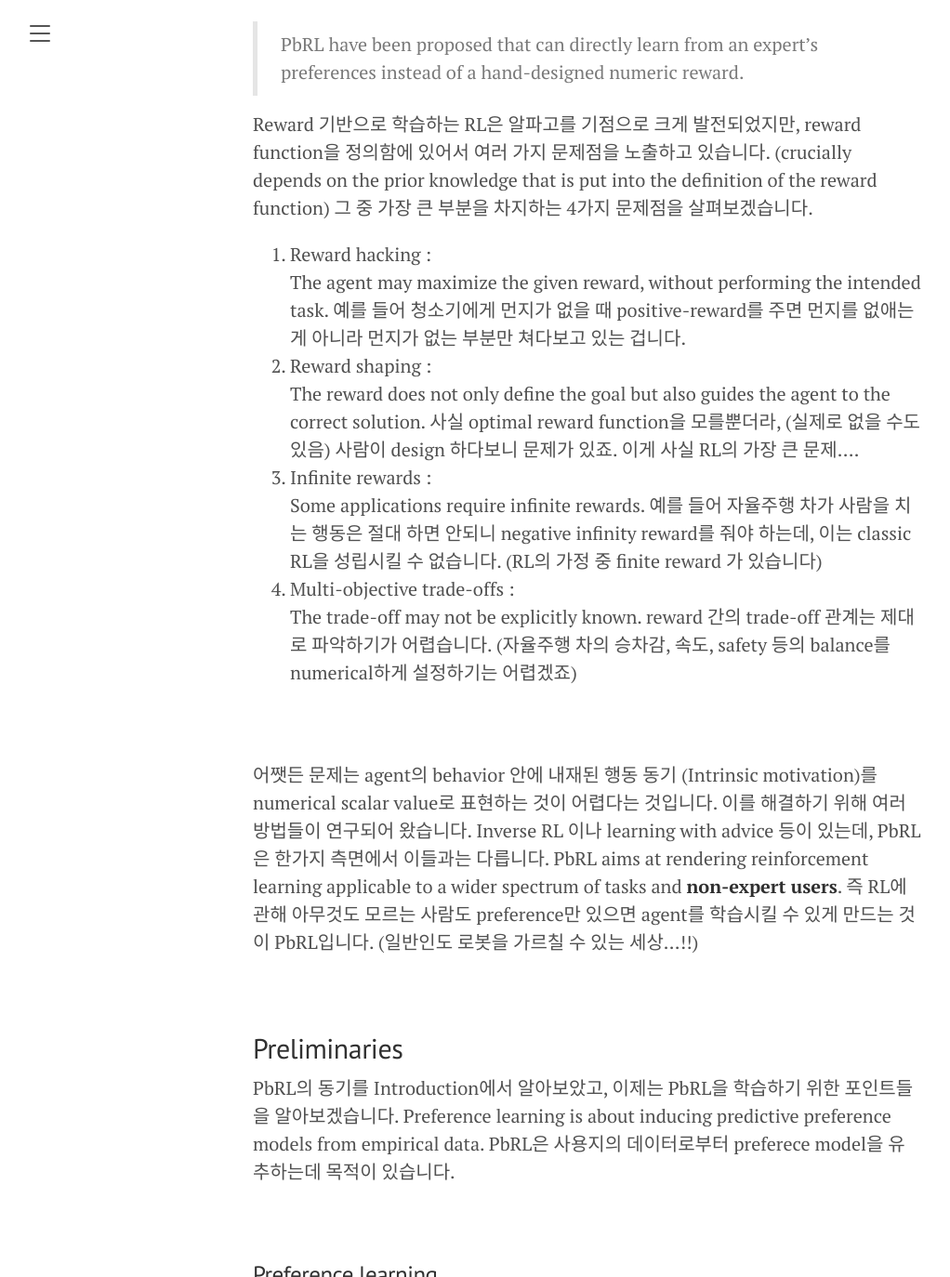
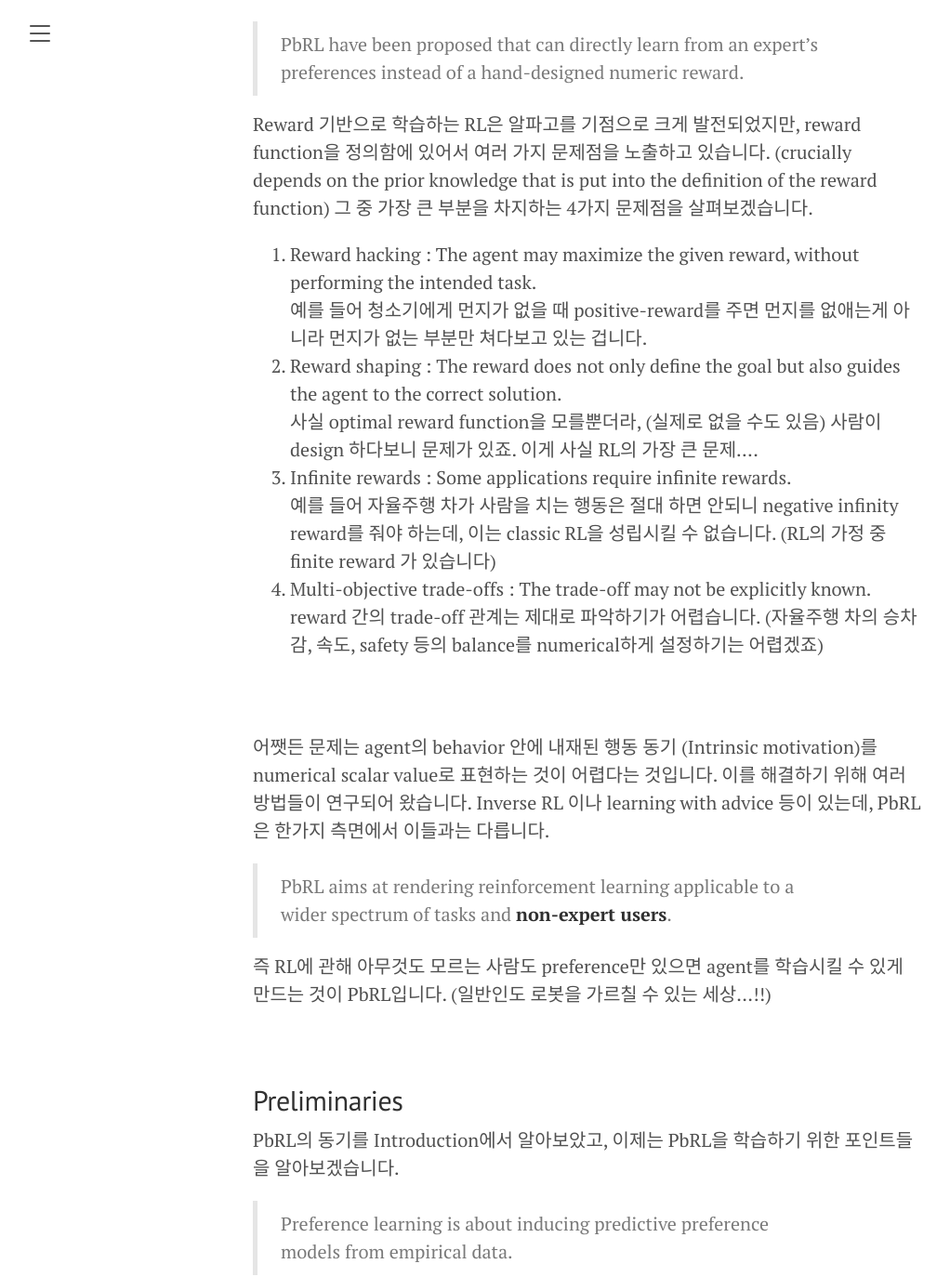
Before and after one commit to jackyoung96/jackyoung96.github.io, a Jekyll site: the page built from _posts/2022-01-01-PbRL_review.md, in a window 1280 px wide and 1400 px high, scrolled down 699 px, cut to the strip 0-1374 px from the top of the window. Shown: the whole strip at 93% size, without its empty margins (8-1030 px from the left). Built offline with Jekyll 4.4.1, drawn with Linux system fonts in a browser that asks for light colours; formulas are drawn with MathJax 3; some of the changed text lies outside the part shown.

Commit message:
PbRL review paper 작성 중

````diff
--- a/_posts/2022-01-01-PbRL_review.md
+++ b/_posts/2022-01-01-PbRL_review.md
@@ -13,22 +13,28 @@
 > PbRL have been proposed that can directly learn from an expert's preferences instead of a hand-designed numeric reward.
 
 Reward 기반으로 학습하는 RL은 알파고를 기점으로 크게 발전되었지만, reward function을 정의함에 있어서 여러 가지 문제점을 노출하고 있습니다. (crucially depends on the prior knowledge that is put into the definition of the reward function) 그 중 가장 큰 부분을 차지하는 4가지 문제점을 살펴보겠습니다.
-1. Reward hacking :
-   The agent may maximize the given reward, without performing the intended task. 예를 들어 청소기에게 먼지가 없을 때 positive-reward를 주면 먼지를 없애는게 아니라 먼지가 없는 부분만 쳐다보고 있는 겁니다.
-2. Reward shaping :
-   The reward does not only define the goal but also guides the agent to the correct solution. 사실 optimal reward function을 모를뿐더라, (실제로 없을 수도 있음) 사람이 design 하다보니 문제가 있죠. 이게 사실 RL의 가장 큰 문제....
-3. Infinite rewards :
-   Some applications require infinite rewards. 예를 들어 자율주행 차가 사람을 치는 행동은 절대 하면 안되니 negative infinity reward를 줘야 하는데, 이는 classic RL을 성립시킬 수 없습니다. (RL의 가정 중 finite reward 가 있습니다)
-4. Multi-objective trade-offs :
-   The trade-off may not be explicitly known. reward 간의 trade-off 관계는 제대로 파악하기가 어렵습니다. (자율주행 차의 승차감, 속도, safety 등의 balance를 numerical하게 설정하기는 어렵겠죠)
+1. Reward hacking : The agent may maximize the given reward, without performing the intended task.
+   예를 들어 청소기에게 먼지가 없을 때 positive-reward를 주면 먼지를 없애는게 아니라 먼지가 없는 부분만 쳐다보고 있는 겁니다.
+2. Reward shaping : The reward does not only define the goal but also guides the agent to the correct solution.
+   사실 optimal reward function을 모를뿐더라, (실제로 없을 수도 있음) 사람이 design 하다보니 문제가 있죠. 이게 사실 RL의 가장 큰 문제....
+3. Infinite rewards : Some applications require infinite rewards.
+   예를 들어 자율주행 차가 사람을 치는 행동은 절대 하면 안되니 negative infinity reward를 줘야 하는데, 이는 classic RL을 성립시킬 수 없습니다. (RL의 가정 중 finite reward 가 있습니다)
+4. Multi-objective trade-offs : The trade-off may not be explicitly known.
+   reward 간의 trade-off 관계는 제대로 파악하기가 어렵습니다. (자율주행 차의 승차감, 속도, safety 등의 balance를 numerical하게 설정하기는 어렵겠죠)
 
 <br /><br />
-어쨋든 문제는 agent의 behavior 안에 내재된 행동 동기 (Intrinsic motivation)를 numerical scalar value로 표현하는 것이 어렵다는 것입니다. 이를 해결하기 위해 여러 방법들이 연구되어 왔습니다. Inverse RL 이나 learning with advice 등이 있는데, PbRL은 한가지 측면에서 이들과는 다릅니다. PbRL aims at rendering reinforcement learning applicable to a wider spectrum of tasks and **non-expert users**. 즉 RL에 관해 아무것도 모르는 사람도 preference만 있으면 agent를 학습시킬 수 있게 만드는 것이 PbRL입니다. (일반인도 로봇을 가르칠 수 있는 세상...!!)
+어쨋든 문제는 agent의 behavior 안에 내재된 행동 동기 (Intrinsic motivation)를 numerical scalar value로 표현하는 것이 어렵다는 것입니다. 이를 해결하기 위해 여러 방법들이 연구되어 왔습니다. Inverse RL 이나 learning with advice 등이 있는데, PbRL은 한가지 측면에서 이들과는 다릅니다.
+> PbRL aims at rendering reinforcement learning applicable to a wider spectrum of tasks and **non-expert users**.
+
+즉 RL에 관해 아무것도 모르는 사람도 preference만 있으면 agent를 학습시킬 수 있게 만드는 것이 PbRL입니다. (일반인도 로봇을 가르칠 수 있는 세상...!!)
 <br /><br /><br />
 
 ## Preliminaries
 
-PbRL의 동기를 Introduction에서 알아보았고, 이제는 PbRL을 학습하기 위한 포인트들을 알아보겠습니다. Preference learning is about inducing predictive preference models from empirical data. PbRL은 사용지의 데이터로부터 preferece model을 유추하는데 목적이 있습니다.
+PbRL의 동기를 Introduction에서 알아보았고, 이제는 PbRL을 학습하기 위한 포인트들을 알아보겠습니다.
+> Preference learning is about inducing predictive preference models from empirical data.
+
+PbRL은 사용지의 데이터로부터 preferece model을 유추하는데 목적이 있습니다.
 
 <br />
 
@@ -39,17 +45,24 @@
 ### Markov decision processes with preferences (MDPP)
 
 MDPP는 sextuple로 구성됩니다.
-$$$$(S,A,\mu,\delta,\gamma,\rho)$$$$
+```{math}
+(S,A,\mu,\delta,\gamma,\rho)
+```
 $$S,A$$는 state와 action space를 나타내고, $$\mu$$는 initial state distribution, $$\delta$$는 transition probability $$\delta(s'|s,a)$$ 를 나타냅니다. $$\gamma\in[0,1]$$는 discount factor겠죠.
 이제 특이한 건 $$\rho$$ 인데요, 이는 probability distribution of preference 입니다. 사람은 언제나 stochasticity가 있기 때문에, 같은 선택지에서도 다른 선택을 할 수 있습니다. 이를 확률로 나타내는 거죠.
 즉 $$\rho(\tau_1\succ\tau_2)$$라고 하면 $$\tau_1$$을 $$\tau_2$$보다 선호할 확률인 것입니다. strict하게 접근하면 여집합이 성립하는 확률이고요, preference라는게 모호할 수도 있으니 여집합은 성립하지 않을수도 있습니다.
 이제 데이터 셋을 정의합니다. 모든 trajectory를 모아 놓은 것을 아래와 같이 정의합니다.
-$$$$\zeta=\{\zeta_i\}=\{\tau_{i1}\succ\tau_{i2}\}_{i=1\dots N}$$$$
+```{math}
+\zeta=\{\zeta_i\}=\{\tau_{i1}\succ\tau_{i2}\}_{i=1\dots N}
+```
 
 <br />
 
 ### Objective
 
-$$$$\boldsymbol{\tau}_{1} \succ \boldsymbol{\tau}_{2} \Leftrightarrow \operatorname{Pr}_{\pi}\left(\boldsymbol{\tau}_{1}\right)>\operatorname{Pr}_{\pi}\left(\boldsymbol{\tau}_{2}\right),$$$$
-$$$$where\ \ \operatorname{Pr}_{\pi}(\boldsymbol{\tau})=\mu\left(s_{0}\right) \prod_{t=0}^{|\boldsymbol{\tau}|} \pi\left(a_{t} \mid s_{t}\right) \delta\left(s_{t+1} \mid s_{t}, a_{t}\right)$$$$
+```{math}
+\boldsymbol{\tau}_{1} \succ \boldsymbol{\tau}_{2} \Leftrightarrow \operatorname{Pr}_{\pi}\left(\boldsymbol{\tau}_{1}\right)>\operatorname{Pr}_{\pi}\left(\boldsymbol{\tau}_{2}\right),```
+```{math}
+where\ \ \operatorname{Pr}_{\pi}(\boldsymbol{\tau})=\mu\left(s_{0}\right) \prod_{t=0}^{|\boldsymbol{\tau}|} \pi\left(a_{t} \mid s_{t}\right) \delta\left(s_{t+1} \mid s_{t}, a_{t}\right)
+```
 을 만족하는 $$\pi^*$$를 찾는 것이 목표가 되겠죠.
````
